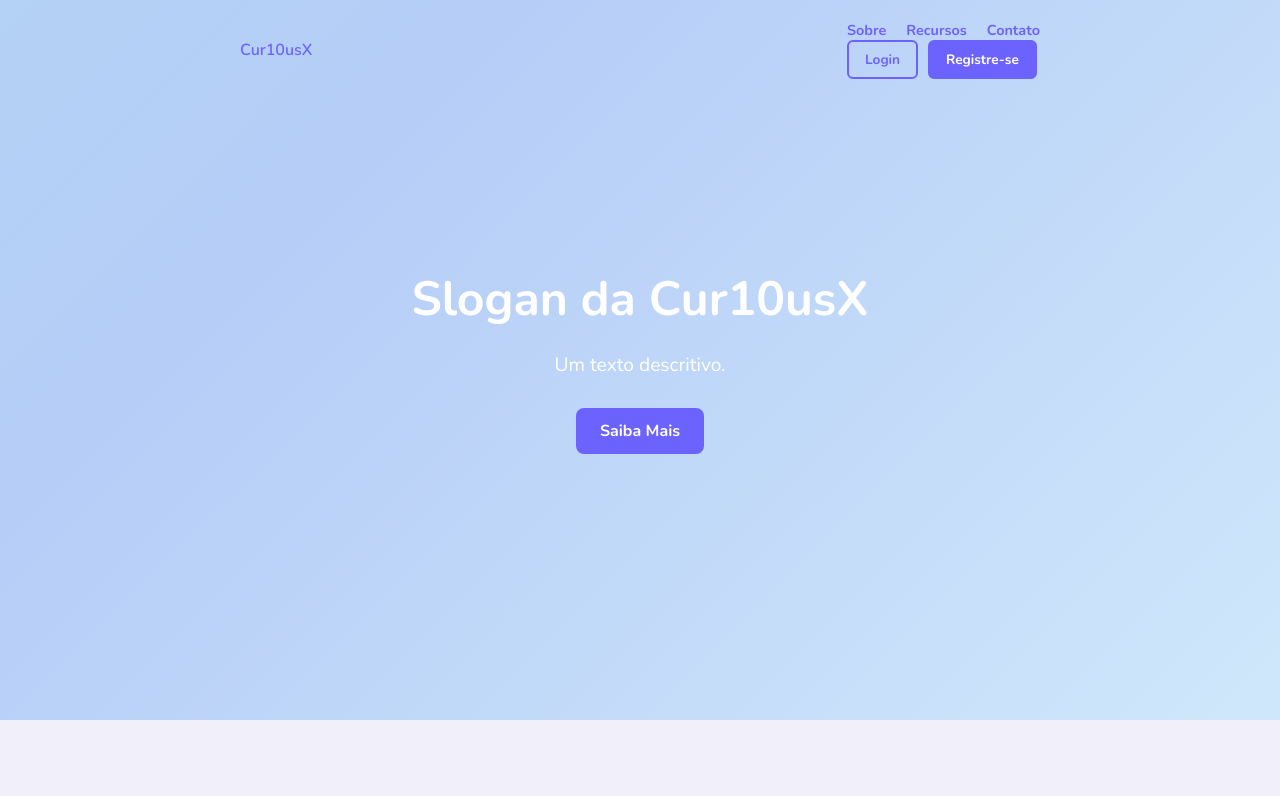
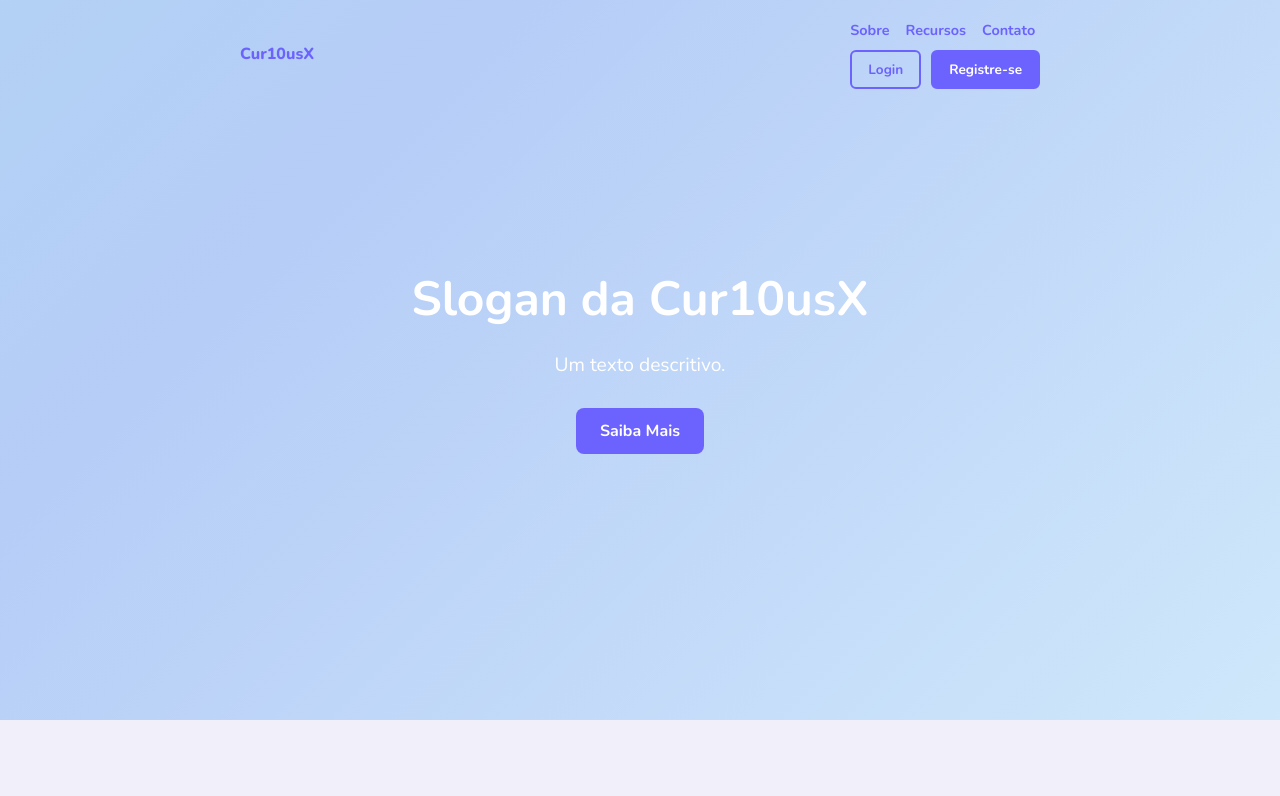
Before and after one commit to ahamuyel/Cur10usLandinPage, a React (Vite) app in the folder cur10usx-landing/: page / in a window 1280 px wide. Shown: the top 796 px of the page. Built offline with nearby package versions, Linux system fonts and the light colour scheme.

Commit message:
update on header

```diff
--- a/cur10usx-landing/src/components/Header.css
+++ b/cur10usx-landing/src/components/Header.css
@@ -29,14 +29,15 @@
 
 a.logo {
   text-decoration: none;
-  font-weight: 600;
+  font-weight: 800;
   color: var(--accent-color);
 }
 
 .nav-links {
+  margin-bottom: 0.6rem;
   list-style: none;
   display: flex;
-  gap: 20px;
+  gap: 1rem;
   font-size: 0.9rem;
 }
 
@@ -44,6 +45,9 @@ a.logo {
   text-decoration: none;
   color: var(--accent-color);
   font-weight: bold;
+}
+.nav-links a:hover{
+  color: var(--primary-color);
 }
 
 .auth-buttons {
--- a/cur10usx-landing/src/components/Hero.css
+++ b/cur10usx-landing/src/components/Hero.css
@@ -56,7 +56,7 @@
 .btn-primary:hover {
   background-color: var(--light-color);
   color: var(--accent-color);
-  border: solid 0.1rem var(--accent-color);
+  border: 2px solid var(--accent-color);
 }
 
 @media (max-width: 768px) {
```
